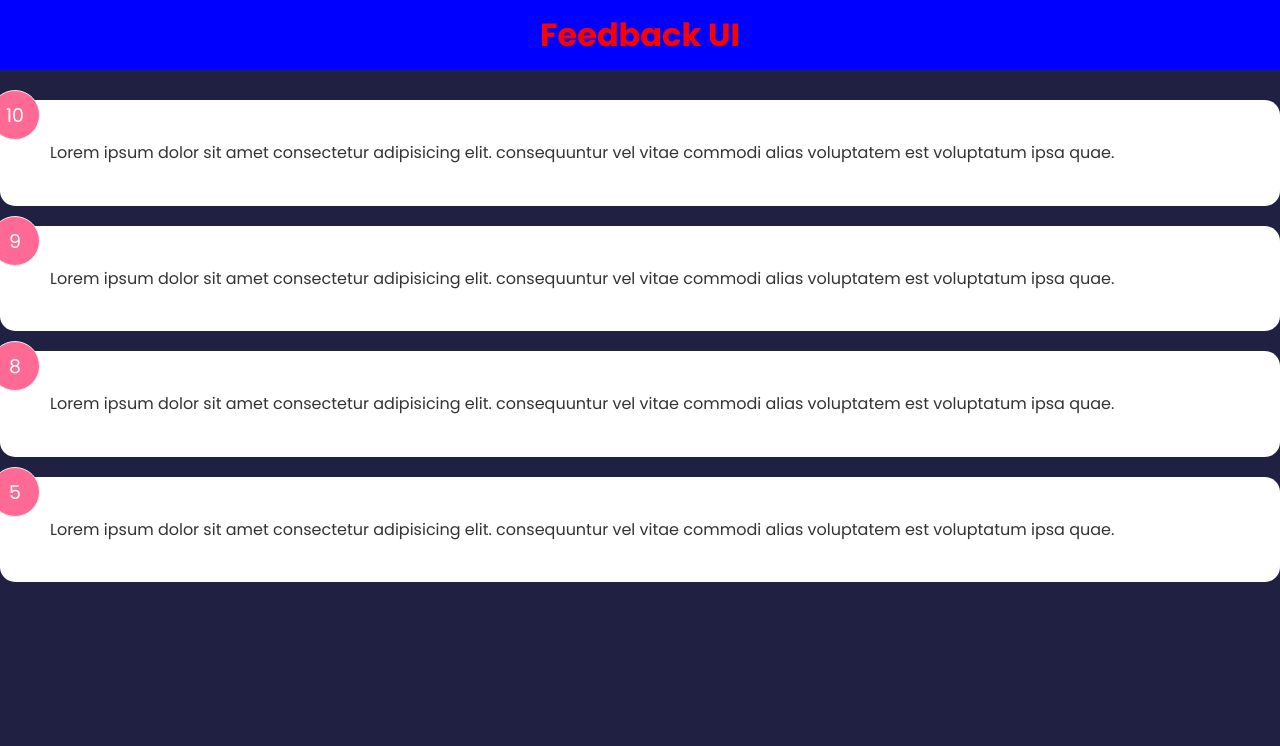
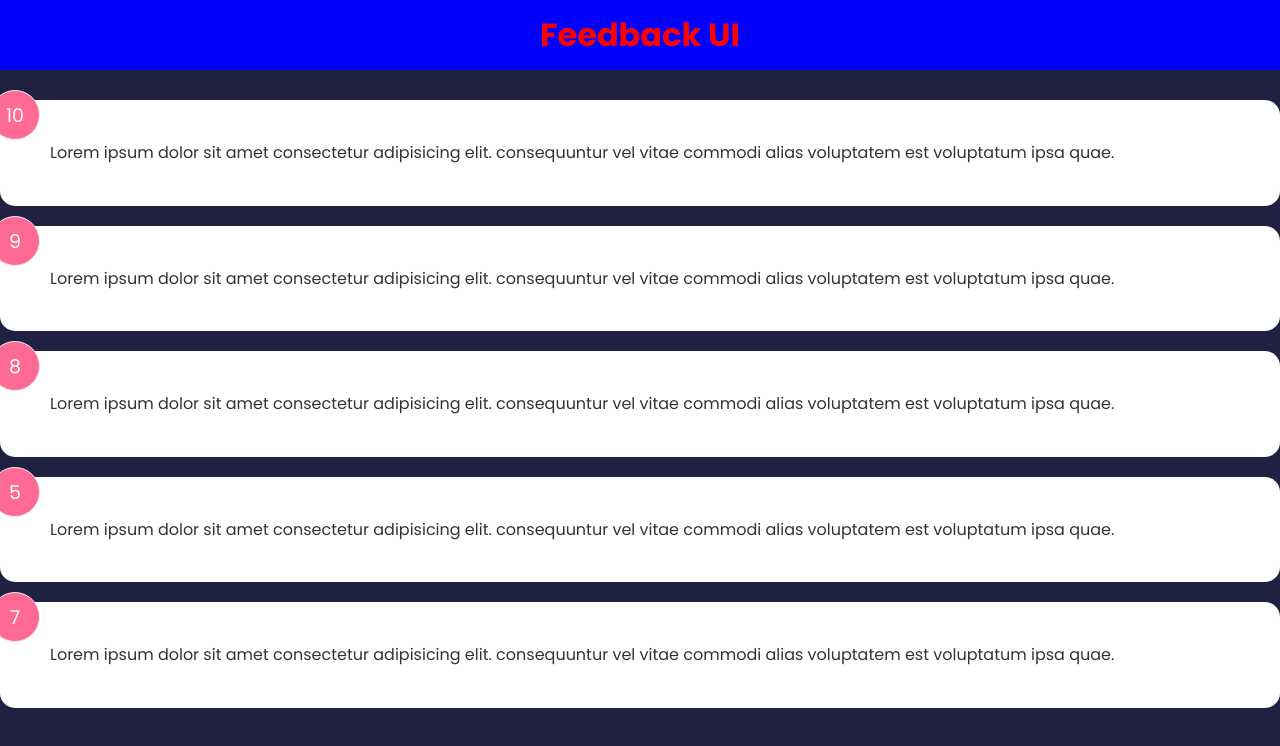
Before and after one commit to fawadshahzada/feedback-application, a React (Create React App) app in the folder feedback-app/: page / in a window 1280 px wide. Shown: the top 746 px of the page. Built offline with nearby package versions, Linux system fonts and the light colour scheme.

Commit message:
feedback updated

```diff
--- a/feedback-app/src/data/FeedbackData.js
+++ b/feedback-app/src/data/FeedbackData.js
@@ -19,6 +19,11 @@ const FeedbackData = [
       rating: 5,
       text: 'Lorem ipsum dolor sit amet consectetur adipisicing elit. consequuntur vel vitae commodi alias voluptatem est voluptatum ipsa quae.',
     },
+    {
+      id: 5,
+      rating: 7,
+      text: 'Lorem ipsum dolor sit amet consectetur adipisicing elit. consequuntur vel vitae commodi alias voluptatem est voluptatum ipsa quae.',
+    },
   ]
 
   export default FeedbackData
```
